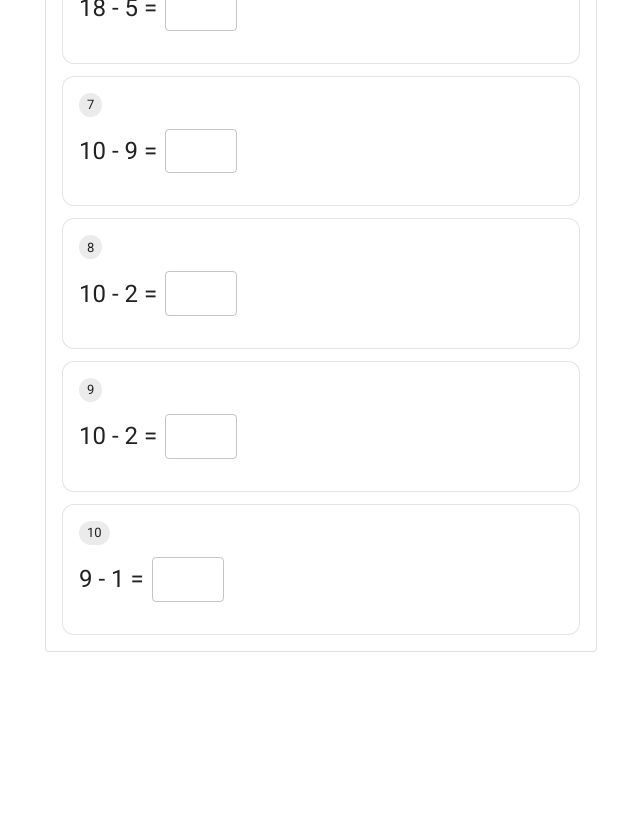
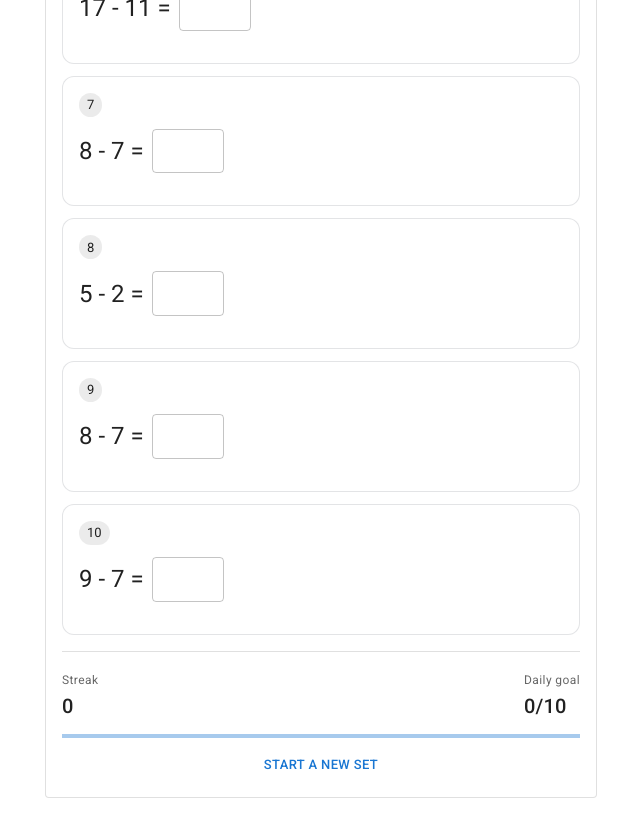
Before and after one commit to ntodorov/mathimagic, a React (Create React App) app: page / in a window 1280 px wide. Shown: the part 1380-2214 px from the top of the page, without its empty margins (319-959 px from the left). Before the commit the page ends 2080 px from the top, so only its background shows below. Built offline with nearby package versions, Linux system fonts and the light colour scheme.

Commit message:
Add session progress footer
Co-authored-by: ntodorov <ntodorov@gmail.com>

```diff
--- a/src/Equation.js
+++ b/src/Equation.js
@@ -19,20 +19,34 @@ const emoji = (error) => (
 );
 
 export default function Equation(props) {
-  const { eq } = props;
+  const { eq, onAnswerChange } = props;
   const [answer, setAnswer] = React.useState('');
   const [error, setError] = React.useState(false);
 
   const handleChange = (e) => {
     const nextValue = e.target.value;
+    const trimmedValue = nextValue.trim();
+    const hasAnswer = trimmedValue !== '';
+    const isCorrect = hasAnswer && Number(trimmedValue) === eq.solution;
+
     setAnswer(nextValue);
 
-    if (nextValue.trim() === '') {
+    if (!hasAnswer) {
       setError(false);
+      onAnswerChange?.(eq.id, {
+        value: nextValue,
+        hasAnswer,
+        isCorrect,
+      });
       return;
     }
 
-    setError(Number(nextValue) !== eq.solution);
+    setError(!isCorrect);
+    onAnswerChange?.(eq.id, {
+      value: nextValue,
+      hasAnswer,
+      isCorrect,
+    });
   };
 
   const hasAnswer = answer.trim() !== '';
--- a/src/EquationList.js
+++ b/src/EquationList.js
@@ -1,6 +1,9 @@
 import React from 'react';
 import Equation from './Equation';
 import Box from '@mui/material/Box';
+import Button from '@mui/material/Button';
+import Divider from '@mui/material/Divider';
+import LinearProgress from '@mui/material/LinearProgress';
 import Paper from '@mui/material/Paper';
 import Stack from '@mui/material/Stack';
 import Typography from '@mui/material/Typography';
@@ -46,13 +49,39 @@ function minus() {
 }
 
 const EquationList = (props) => {
-  const operation = minus();
+  const [operation, setOperation] = React.useState(() => minus());
+  const [answers, setAnswers] = React.useState({});
+
+  const handleAnswerChange = (id, payload) => {
+    setAnswers((prev) => ({
+      ...prev,
+      [id]: payload,
+    }));
+  };
+
+  const handleReset = () => {
+    setOperation(minus());
+    setAnswers({});
+  };
+
   const rows = (equations) => {
     const list = [];
     for (let eq of equations)
-      list.push(<Equation eq={eq} key={eq.id.toString()} />);
+      list.push(
+        <Equation
+          eq={eq}
+          key={eq.id.toString()}
+          onAnswerChange={handleAnswerChange}
+        />
+      );
     return list;
   };
+
+  const totalQuestions = operation.equations.length;
+  const answerEntries = Object.values(answers);
+  const correctCount = answerEntries.filter((entry) => entry.isCorrect).length;
+  const progressValue =
+    totalQuestions === 0 ? 0 : (correctCount / totalQuestions) * 100;
 
   return (
     <Paper className="practiceCard" variant="outlined">
@@ -64,6 +93,37 @@ const EquationList = (props) => {
           <Typography variant="h6">{operation.name}</Typography>
         </Box>
         <Stack spacing={1.5}>{rows(operation.equations)}</Stack>
+        <Divider />
+        <Stack spacing={1.5}>
+          <Stack
+            direction={{ xs: 'column', sm: 'row' }}
+            spacing={2}
+            sx={{ justifyContent: 'space-between' }}
+          >
+            <Box>
+              <Typography variant="caption" color="text.secondary">
+                Streak
+              </Typography>
+              <Typography variant="h6">{correctCount}</Typography>
+            </Box>
+            <Box>
+              <Typography variant="caption" color="text.secondary">
+                Daily goal
+              </Typography>
+              <Typography variant="h6">
+                {correctCount}/{totalQuestions}
+              </Typography>
+            </Box>
+          </Stack>
+          <LinearProgress
+            aria-label="Session progress"
+            variant="determinate"
+            value={progressValue}
+          />
+          <Button variant="text" size="small" onClick={handleReset}>
+            Start a new set
+          </Button>
+        </Stack>
       </Stack>
     </Paper>
   );
```
Also changed, not shown: 1 other file (tests, documents, lock files or other folders).
